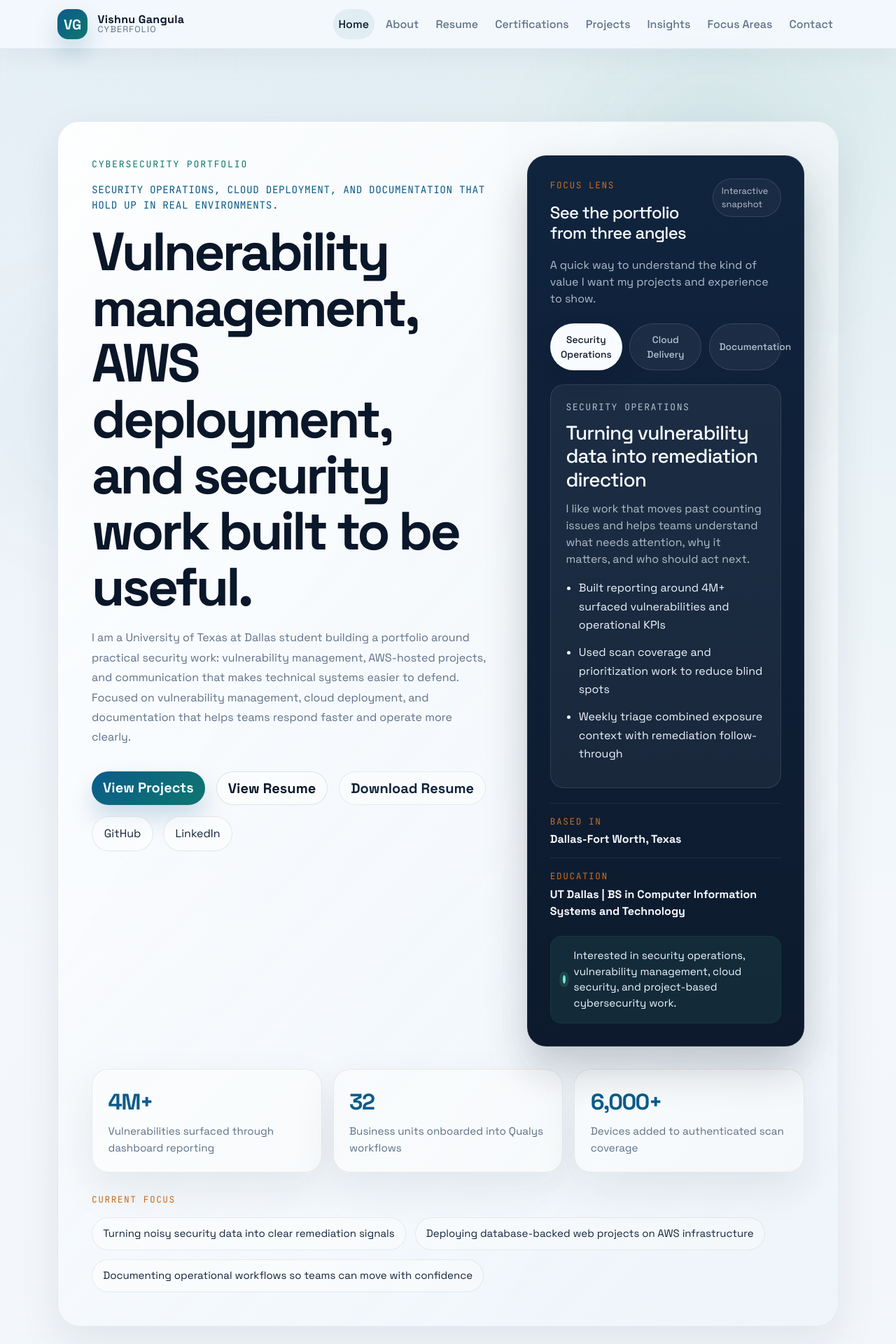
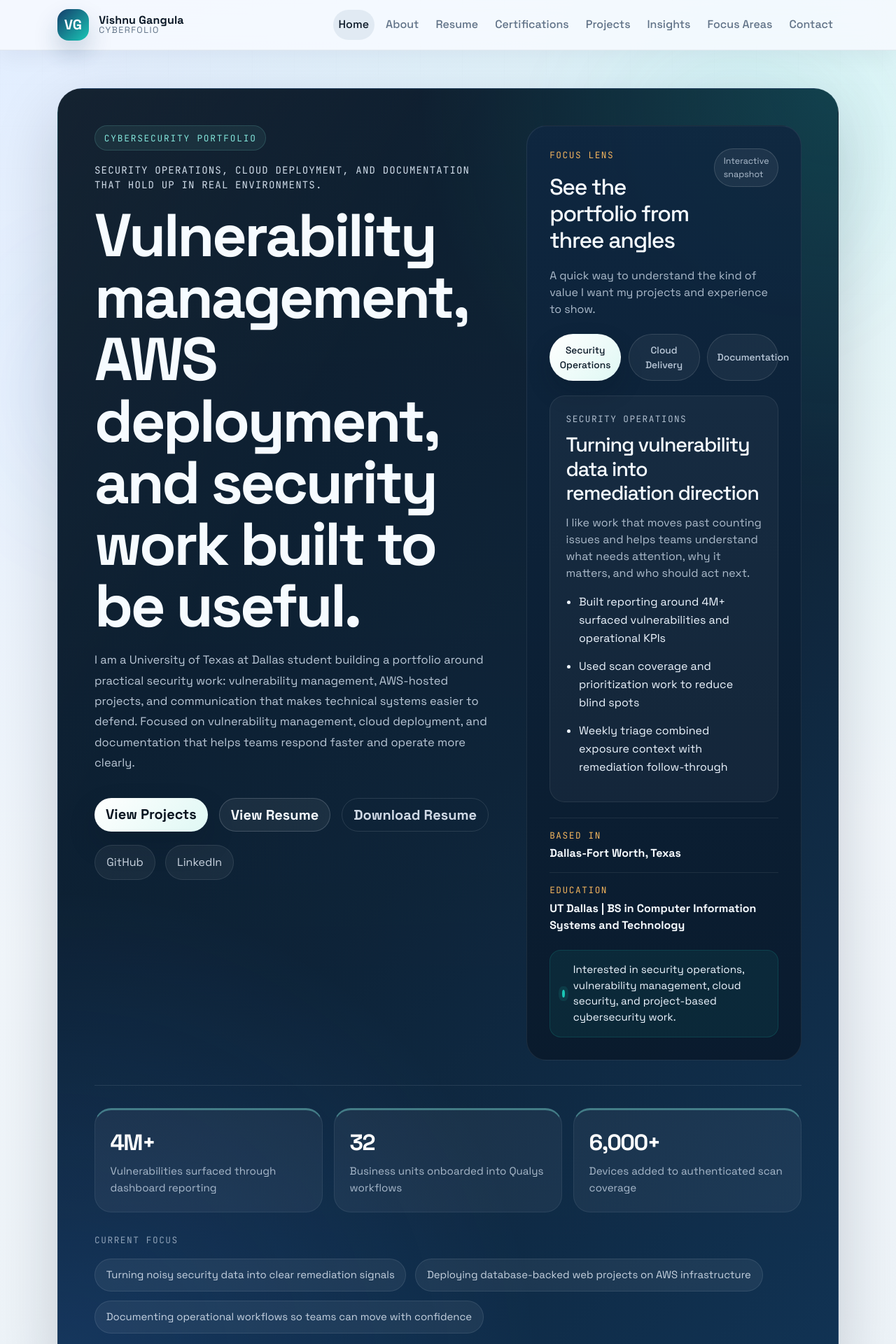
Before and after one commit to vishnu2222222/AWS-Class-Project, a Flask app: page / in a window 1280 px wide. Shown: the top 1920 px of the page at 70% size. Run offline with Flask 3, Linux system fonts and the light colour scheme.

Commit message:
Refine portfolio visuals and bust CSS cache

```diff
--- a/src/cyberfolio/static/css/style.css
+++ b/src/cyberfolio/static/css/style.css
@@ -1,20 +1,21 @@
 :root {
-  --bg: #f3f7fb;
-  --bg-alt: #e9f0f7;
-  --surface: rgba(255, 255, 255, 0.82);
-  --surface-strong: #ffffff;
-  --surface-muted: #f5f8fc;
-  --text: #12233a;
-  --text-strong: #0a1628;
-  --muted: #5f7187;
-  --accent: #0f766e;
-  --accent-strong: #0b5c8a;
-  --accent-soft: rgba(15, 118, 110, 0.12);
-  --signal: #c86d1e;
-  --border: rgba(18, 35, 58, 0.08);
-  --border-strong: rgba(15, 118, 110, 0.18);
-  --shadow: 0 24px 60px rgba(15, 23, 42, 0.08);
-  --shadow-hover: 0 28px 80px rgba(15, 23, 42, 0.12);
+  --bg: #edf3f8;
+  --bg-deep: #091828;
+  --bg-deep-alt: #0f2740;
+  --surface: #ffffff;
+  --surface-soft: rgba(255, 255, 255, 0.7);
+  --surface-muted: #f4f7fb;
+  --text: #14253b;
+  --text-strong: #091726;
+  --muted: #5f7186;
+  --accent: #1ac7b6;
+  --accent-strong: #3f8cff;
+  --accent-soft: rgba(26, 199, 182, 0.12);
+  --signal: #f0b35d;
+  --border: rgba(20, 37, 59, 0.08);
+  --border-strong: rgba(63, 140, 255, 0.2);
+  --shadow: 0 28px 60px rgba(9, 23, 38, 0.08);
+  --shadow-hover: 0 34px 80px rgba(9, 23, 38, 0.14);
 }
 
 * {
@@ -32,9 +33,9 @@ body {
   color: var(--text);
   font-family: "Space Grotesk", sans-serif;
   background:
-    radial-gradient(circle at top left, rgba(11, 92, 138, 0.08), transparent 32%),
-    radial-gradient(circle at top right, rgba(15, 118, 110, 0.1), transparent 30%),
-    linear-gradient(180deg, #f7fbff 0%, #f3f7fb 42%, #edf3f9 100%);
+    radial-gradient(circle at top left, rgba(63, 140, 255, 0.12), transparent 30%),
+    radial-gradient(circle at top right, rgba(26, 199, 182, 0.12), transparent 26%),
+    linear-gradient(180deg, #f8fbff 0%, #edf3f8 45%, #e8eef5 100%);
 }
 
 body::before {
@@ -42,10 +43,10 @@ body::before {
   inset: 0;
   z-index: -1;
   background-image:
-    linear-gradient(rgba(18, 35, 58, 0.04) 1px, transparent 1px),
-    linear-gradient(90deg, rgba(18, 35, 58, 0.04) 1px, transparent 1px);
-  background-size: 56px 56px;
-  mask-image: linear-gradient(180deg, rgba(0, 0, 0, 0.18), transparent 82%);
+    linear-gradient(rgba(20, 37, 59, 0.035) 1px, transparent 1px),
+    linear-gradient(90deg, rgba(20, 37, 59, 0.035) 1px, transparent 1px);
+  background-size: 60px 60px;
+  mask-image: linear-gradient(180deg, rgba(0, 0, 0, 0.2), transparent 80%);
   content: "";
 }
 
@@ -57,31 +58,31 @@ a {
   position: fixed;
   z-index: -1;
   border-radius: 50%;
-  filter: blur(100px);
-  opacity: 0.65;
+  filter: blur(110px);
+  opacity: 0.7;
 }
 
 .page-glow-one {
-  top: 5rem;
-  right: 8%;
+  top: 4rem;
+  right: 5%;
   width: 20rem;
   height: 20rem;
-  background: rgba(15, 118, 110, 0.12);
+  background: rgba(26, 199, 182, 0.15);
 }
 
 .page-glow-two {
-  left: 2%;
-  bottom: 10%;
-  width: 16rem;
-  height: 16rem;
-  background: rgba(11, 92, 138, 0.1);
+  left: 3%;
+  bottom: 12%;
+  width: 18rem;
+  height: 18rem;
+  background: rgba(63, 140, 255, 0.12);
 }
 
 .site-nav {
-  backdrop-filter: blur(20px);
-  background: rgba(247, 251, 255, 0.82);
-  border-bottom: 1px solid rgba(18, 35, 58, 0.08);
-  box-shadow: 0 14px 34px rgba(15, 23, 42, 0.04);
+  backdrop-filter: blur(18px);
+  background: rgba(248, 251, 255, 0.82);
+  border-bottom: 1px solid rgba(20, 37, 59, 0.08);
+  box-shadow: 0 10px 30px rgba(9, 23, 38, 0.05);
 }
 
 .brand-lockup {
@@ -94,55 +95,55 @@ a {
 .brand-mark {
   display: inline-grid;
   place-items: center;
-  width: 2.7rem;
-  height: 2.7rem;
-  border-radius: 0.95rem;
+  width: 2.8rem;
+  height: 2.8rem;
+  border-radius: 1rem;
   color: #f8fbff;
   font-weight: 700;
-  background: linear-gradient(135deg, var(--accent-strong), var(--accent));
-  box-shadow: 0 18px 35px rgba(11, 92, 138, 0.22);
+  background: linear-gradient(135deg, #143d6b 0%, #1ac7b6 100%);
+  box-shadow: 0 18px 34px rgba(20, 61, 107, 0.22);
 }
 
 .brand-text {
   display: flex;
   flex-direction: column;
-  line-height: 1.05;
+  line-height: 1.04;
 }
 
 .brand-text strong {
   color: var(--text-strong);
   font-size: 1rem;
-  letter-spacing: 0.02em;
+  letter-spacing: 0.01em;
 }
 
 .brand-text small {
   color: var(--muted);
   font-size: 0.78rem;
-  letter-spacing: 0.1em;
+  letter-spacing: 0.12em;
   text-transform: uppercase;
 }
 
 .navbar .nav-link {
-  padding: 0.6rem 0.95rem;
+  padding: 0.58rem 0.9rem;
   border-radius: 999px;
   color: var(--muted);
   font-weight: 500;
-  transition: background-color 0.2s ease, color 0.2s ease, transform 0.2s ease;
+  transition: color 0.2s ease, background-color 0.2s ease, transform 0.2s ease;
 }
 
 .navbar .nav-link.active,
 .navbar .nav-link:hover,
 .footer-admin-link:hover {
   color: var(--text-strong);
-  background: rgba(15, 118, 110, 0.08);
+  background: rgba(20, 61, 107, 0.08);
 }
 
 .navbar-toggler {
-  border-color: rgba(18, 35, 58, 0.12);
+  border-color: rgba(20, 37, 59, 0.12);
 }
 
 .site-shell {
-  padding-top: 6.1rem;
+  padding-top: 6.9rem;
 }
 
 .hero-section,
@@ -152,31 +153,35 @@ a {
 }
 
 .hero-section {
-  padding: 4.7rem 0 2.4rem;
+  padding: 1rem 0 3rem;
 }
 
 .page-header {
-  padding: 3.5rem 0 1.35rem;
+  padding: 2.8rem 0 1.2rem;
 }
 
 .content-section {
-  padding: 1.8rem 0 4.2rem;
+  padding: 1.5rem 0 4.3rem;
 }
 
 .section-muted {
   background:
-    linear-gradient(180deg, rgba(255, 255, 255, 0.3), rgba(233, 240, 247, 0.7)),
-    radial-gradient(circle at right top, rgba(15, 118, 110, 0.06), transparent 32%);
-  border-top: 1px solid rgba(18, 35, 58, 0.05);
-  border-bottom: 1px solid rgba(18, 35, 58, 0.05);
+    linear-gradient(180deg, rgba(255, 255, 255, 0.35), rgba(241, 246, 251, 0.92)),
+    radial-gradient(circle at top right, rgba(26, 199, 182, 0.08), transparent 34%);
+  border-top: 1px solid rgba(20, 37, 59, 0.05);
+  border-bottom: 1px solid rgba(20, 37, 59, 0.05);
+}
+
+.container {
+  position: relative;
 }
 
 .eyebrow {
   display: inline-block;
   margin-bottom: 1rem;
-  color: var(--accent);
+  color: #1f7f77;
   font-family: "JetBrains Mono", monospace;
-  font-size: 0.82rem;
+  font-size: 0.8rem;
   letter-spacing: 0.14em;
   text-transform: uppercase;
 }
@@ -187,30 +192,21 @@ a {
 .content-card h2,
 .content-card h3 {
   color: var(--text-strong);
-  line-height: 1.04;
+  line-height: 1.02;
+  letter-spacing: -0.04em;
 }
 
 .hero-title {
-  max-width: 11ch;
-  margin-bottom: 1.15rem;
+  max-width: 10.5ch;
+  margin-bottom: 1.2rem;
+  font-size: clamp(3rem, 7vw, 5.4rem);
   font-weight: 700;
-  font-size: clamp(3.2rem, 6vw, 5.6rem);
-  letter-spacing: -0.05em;
+  text-wrap: balance;
 }
 
 .page-header h1,
 .section-heading h2 {
-  letter-spacing: -0.04em;
-}
-
-.hero-lead-in {
-  max-width: 42rem;
-  margin-bottom: 1rem;
-  color: var(--accent-strong);
-  font-family: "JetBrains Mono", monospace;
-  font-size: 0.9rem;
-  letter-spacing: 0.04em;
-  text-transform: uppercase;
+  text-wrap: balance;
 }
 
 .hero-copy,
@@ -226,13 +222,14 @@ a {
 
 .hero-shell {
   position: relative;
-  padding: 3rem;
-  border: 1px solid rgba(18, 35, 58, 0.08);
-  border-radius: 2rem;
+  padding: 3.25rem;
+  border: 1px solid rgba(255, 255, 255, 0.08);
+  border-radius: 2.2rem;
   background:
-    linear-gradient(135deg, rgba(255, 255, 255, 0.9), rgba(248, 251, 255, 0.78)),
-    radial-gradient(circle at top right, rgba(15, 118, 110, 0.08), transparent 28%);
-  box-shadow: var(--shadow);
+    radial-gradient(circle at top right, rgba(26, 199, 182, 0.18), transparent 28%),
+    radial-gradient(circle at 0% 100%, rgba(63, 140, 255, 0.18), transparent 32%),
+    linear-gradient(135deg, #081726 0%, #0c2237 55%, #113354 100%);
+  box-shadow: 0 34px 90px rgba(9, 23, 38, 0.18);
   overflow: hidden;
 }
 
@@ -240,17 +237,46 @@ a {
   position: absolute;
   inset: 0;
   background:
-    radial-gradient(circle at 85% 16%, rgba(15, 118, 110, 0.08), transparent 18%),
-    linear-gradient(120deg, transparent 0%, rgba(11, 92, 138, 0.04) 100%);
+    linear-gradient(120deg, rgba(255, 255, 255, 0.03), transparent 30%),
+    linear-gradient(0deg, transparent 0%, rgba(255, 255, 255, 0.02) 100%);
   pointer-events: none;
   content: "";
+}
+
+.hero-shell .eyebrow {
+  margin-bottom: 1.1rem;
+  padding: 0.45rem 0.8rem;
+  border: 1px solid rgba(125, 227, 216, 0.16);
+  border-radius: 999px;
+  color: #7de3d8;
+  background: rgba(125, 227, 216, 0.08);
+}
+
+.hero-shell .hero-title {
+  color: #f6fbff;
+}
+
+.hero-lead-in {
+  max-width: 42rem;
+  margin-bottom: 1.1rem;
+  color: rgba(226, 238, 252, 0.9);
+  font-family: "JetBrains Mono", monospace;
+  font-size: 0.88rem;
+  letter-spacing: 0.08em;
+  text-transform: uppercase;
+}
+
+.hero-shell .hero-copy {
+  max-width: 39rem;
+  color: rgba(219, 231, 245, 0.84);
+  font-size: 1.03rem;
 }
 
 .hero-actions {
   display: flex;
   flex-wrap: wrap;
   gap: 1rem;
-  margin: 2.1rem 0 1rem;
+  margin: 2.2rem 0 1.2rem;
 }
 
 .btn {
@@ -261,48 +287,48 @@ a {
 
 .btn:hover,
 .btn:focus {
-  transform: translateY(-1px);
+  transform: translateY(-2px);
 }
 
 .btn-accent {
   border: none;
-  color: #f7fbff;
-  background: linear-gradient(135deg, var(--accent-strong), var(--accent));
-  box-shadow: 0 18px 34px rgba(11, 92, 138, 0.2);
+  color: #07121e;
+  background: linear-gradient(135deg, #ffffff 0%, #dff8f4 100%);
+  box-shadow: 0 18px 40px rgba(7, 18, 30, 0.18);
 }
 
 .btn-accent:hover,
 .btn-accent:focus {
-  color: #f7fbff;
-  background: linear-gradient(135deg, #0f6997, #11877d);
-  box-shadow: 0 22px 40px rgba(11, 92, 138, 0.24);
+  color: #07121e;
+  background: linear-gradient(135deg, #ffffff 0%, #c9f5ee 100%);
+  box-shadow: 0 22px 46px rgba(7, 18, 30, 0.24);
 }
 
 .btn-outline-light {
-  border-color: rgba(18, 35, 58, 0.12);
-  color: var(--text-strong);
-  background: rgba(255, 255, 255, 0.76);
+  border-color: rgba(236, 244, 255, 0.18);
+  color: #f6fbff;
+  background: rgba(255, 255, 255, 0.06);
 }
 
 .btn-outline-light:hover,
 .btn-outline-light:focus {
-  border-color: rgba(11, 92, 138, 0.2);
-  color: var(--text-strong);
-  background: rgba(255, 255, 255, 0.98);
-  box-shadow: 0 12px 28px rgba(15, 23, 42, 0.08);
+  border-color: rgba(255, 255, 255, 0.28);
+  color: #f6fbff;
+  background: rgba(255, 255, 255, 0.12);
+  box-shadow: 0 12px 28px rgba(7, 18, 30, 0.14);
 }
 
 .btn-ghost {
-  border: 1px solid rgba(18, 35, 58, 0.08);
-  color: var(--text);
-  background: rgba(255, 255, 255, 0.58);
+  border: 1px solid rgba(236, 244, 255, 0.12);
+  color: rgba(236, 244, 255, 0.88);
+  background: transparent;
 }
 
 .btn-ghost:hover,
 .btn-ghost:focus {
-  color: var(--text-strong);
-  background: rgba(255, 255, 255, 0.92);
-  border-color: rgba(11, 92, 138, 0.16);
+  border-color: rgba(236, 244, 255, 0.22);
+  color: #f6fbff;
+  background: rgba(255, 255, 255, 0.08);
 }
 
 .social-strip {
@@ -315,31 +341,31 @@ a {
 .social-link {
   display: inline-flex;
   align-items: center;
-  padding: 0.78rem 1.05rem;
-  border: 1px solid rgba(18, 35, 58, 0.1);
+  padding: 0.76rem 1.02rem;
+  border: 1px solid rgba(236, 244, 255, 0.1);
   border-radius: 999px;
-  background: rgba(255, 255, 255, 0.64);
-  color: var(--text);
+  background: rgba(255, 255, 255, 0.05);
+  color: rgba(236, 244, 255, 0.84);
   text-decoration: none;
-  transition: transform 0.2s ease, border-color 0.2s ease, color 0.2s ease, box-shadow 0.2s ease;
+  transition: transform 0.2s ease, border-color 0.2s ease, background-color 0.2s ease, color 0.2s ease;
 }
 
 .social-link:hover {
   transform: translateY(-2px);
-  border-color: rgba(11, 92, 138, 0.18);
-  color: var(--accent-strong);
-  box-shadow: 0 14px 28px rgba(15, 23, 42, 0.08);
+  border-color: rgba(125, 227, 216, 0.24);
+  background: rgba(255, 255, 255, 0.08);
+  color: #ffffff;
 }
 
 .hero-panel {
   position: relative;
   padding: 2rem;
   border: 1px solid rgba(255, 255, 255, 0.08);
-  border-radius: 1.7rem;
+  border-radius: 1.8rem;
   background:
-    linear-gradient(180deg, #10243e 0%, #0d1a2d 100%),
-    radial-gradient(circle at top right, rgba(102, 239, 194, 0.12), transparent 30%);
-  box-shadow: 0 30px 60px rgba(8, 17, 31, 0.22);
+    linear-gradient(180deg, rgba(15, 39, 64, 0.96), rgba(10, 27, 45, 0.96)),
+    radial-gradient(circle at top right, rgba(125, 227, 216, 0.14), transparent 30%);
+  box-shadow: inset 0 1px 0 rgba(255, 255, 255, 0.03);
 }
 
 .hero-panel-top {
@@ -363,32 +389,33 @@ a {
 
 .panel-title {
   margin: 0;
-  color: #f7fbff;
-  font-size: 1.5rem;
-  letter-spacing: -0.03em;
+  color: #f6fbff;
+  font-size: 2rem;
+  letter-spacing: -0.04em;
+  text-wrap: balance;
 }
 
 .panel-chip {
   display: inline-flex;
   align-items: center;
-  padding: 0.45rem 0.75rem;
-  border: 1px solid rgba(255, 255, 255, 0.12);
+  padding: 0.48rem 0.78rem;
+  border: 1px solid rgba(255, 255, 255, 0.14);
   border-radius: 999px;
-  color: rgba(247, 251, 255, 0.72);
-  font-size: 0.8rem;
-  background: rgba(255, 255, 255, 0.04);
+  color: rgba(226, 238, 252, 0.75);
+  font-size: 0.78rem;
+  background: rgba(255, 255, 255, 0.06);
 }
 
 .panel-copy {
   margin: 1.2rem 0 1.45rem;
-  color: rgba(226, 236, 246, 0.76);
+  color: rgba(216, 229, 244, 0.78);
 }
 
 .focus-switch {
   display: grid;
   grid-template-columns: repeat(3, minmax(0, 1fr));
   gap: 0.65rem;
-  margin-bottom: 1.25rem;
+  margin-bottom: 1.3rem;
 }
 
 .focus-switch button {
@@ -396,7 +423,7 @@ a {
   padding: 0.75rem 0.85rem;
   border: 1px solid rgba(255, 255, 255, 0.12);
   border-radius: 999px;
-  color: rgba(226, 236, 246, 0.78);
+  color: rgba(226, 238, 252, 0.82);
   font-size: 0.86rem;
   font-weight: 500;
   background: rgba(255, 255, 255, 0.05);
@@ -407,40 +434,42 @@ a {
 .focus-switch button:focus {
   transform: translateY(-1px);
   border-color: rgba(255, 255, 255, 0.2);
-  color: #f7fbff;
+  color: #ffffff;
 }
 
 .focus-switch button.is-active {
   border-color: transparent;
-  color: var(--text-strong);
-  background: #f8fbff;
-  box-shadow: 0 18px 32px rgba(6, 15, 26, 0.18);
+  color: #081726;
+  background: linear-gradient(135deg, #ffffff 0%, #dff8f4 100%);
+  box-shadow: 0 16px 34px rgba(7, 18, 30, 0.2);
 }
 
 .focus-spotlight {
-  padding: 1.35rem;
-  border: 1px solid rgba(255, 255, 255, 0.1);
-  border-radius: 1.25rem;
-  background: rgba(255, 255, 255, 0.05);
+  padding: 1.4rem;
+  border: 1px solid rgba(255, 255, 255, 0.08);
+  border-radius: 1.35rem;
+  background: rgba(255, 255, 255, 0.04);
 }
 
 .focus-spotlight-label {
   margin-bottom: 0.65rem;
-  color: #88e7d2;
+  color: #7de3d8;
   font-family: "JetBrains Mono", monospace;
-  font-size: 0.82rem;
+  font-size: 0.8rem;
   letter-spacing: 0.11em;
   text-transform: uppercase;
 }
 
 .focus-spotlight h3 {
   margin-bottom: 0.8rem;
-  color: #f7fbff;
-  letter-spacing: -0.03em;
+  color: #f6fbff;
+  font-size: 1.8rem;
+  letter-spacing: -0.04em;
+  text-wrap: balance;
 }
 
 .focus-spotlight p {
-  color: rgba(226, 236, 246, 0.76);
+  color: rgba(216, 229, 244, 0.78);
 }
 
 .signal-list,
@@ -457,25 +486,25 @@ a {
 
 .focus-list {
   margin-top: 1rem;
-  color: #edf5ff;
+  color: #eef6ff;
 }
 
 .hero-panel-details {
   display: grid;
   gap: 0.9rem;
-  margin-top: 1.3rem;
+  margin-top: 1.35rem;
 }
 
 .profile-note {
   display: flex;
   flex-direction: column;
-  gap: 0.25rem;
-  padding-top: 1rem;
+  gap: 0.28rem;
+  padding-top: 0.95rem;
   border-top: 1px solid rgba(255, 255, 255, 0.08);
 }
 
 .profile-note strong {
-  color: #f7fbff;
+  color: #f6fbff;
 }
 
 .status-strip {
@@ -484,57 +513,63 @@ a {
   gap: 0.75rem;
   margin-top: 1.45rem;
   padding: 1rem 1.05rem;
-  border: 1px solid rgba(15, 118, 110, 0.16);
+  border: 1px solid rgba(26, 199, 182, 0.16);
   border-radius: 1rem;
-  background: rgba(102, 239, 194, 0.08);
+  background: rgba(26, 199, 182, 0.08);
   color: #eef6ff;
   font-size: 0.95rem;
 }
 
 .status-dot {
-  width: 0.75rem;
-  height: 0.75rem;
+  width: 0.72rem;
+  height: 0.72rem;
   border-radius: 50%;
-  background: #72f0d0;
-  box-shadow: 0 0 0 0.3rem rgba(114, 240, 208, 0.12);
+  background: var(--accent);
+  box-shadow: 0 0 0 0.32rem rgba(26, 199, 182, 0.12);
 }
 
 .hero-metrics {
   display: grid;
   grid-template-columns: repeat(auto-fit, minmax(180px, 1fr));
   gap: 1rem;
-  margin-top: 2rem;
+  margin-top: 2.2rem;
+  padding-top: 2rem;
+  border-top: 1px solid rgba(236, 244, 255, 0.1);
 }
 
 .metric-card,
 .content-card {
-  border: 1px solid var(--border);
   border-radius: 1.5rem;
-  box-shadow: var(--shadow);
 }
 
 .metric-card {
-  padding: 1.4rem;
-  background: rgba(255, 255, 255, 0.72);
+  padding: 1.35rem;
+  border: 1px solid rgba(236, 244, 255, 0.08);
+  border-top: 3px solid rgba(125, 227, 216, 0.42);
+  background: rgba(255, 255, 255, 0.05);
 }
 
 .metric-value {
   display: block;
   margin-bottom: 0.35rem;
-  color: var(--accent-strong);
+  color: #ffffff;
   font-size: 2rem;
   font-weight: 700;
   letter-spacing: -0.05em;
 }
 
 .metric-label {
-  color: var(--muted);
+  color: rgba(216, 229, 244, 0.75);
   font-size: 0.95rem;
   line-height: 1.55;
 }
 
 .hero-context {
-  margin-top: 1.8rem;
+  margin-top: 1.9rem;
+}
+
+.hero-shell .hero-context-label {
+  color: rgba(216, 229, 244, 0.62);
 }
 
 .hero-context-items {
@@ -547,17 +582,22 @@ a {
 .context-pill {
   display: inline-flex;
   align-items: center;
-  padding: 0.7rem 0.95rem;
-  border: 1px solid rgba(18, 35, 58, 0.08);
+  padding: 0.72rem 0.98rem;
+  border: 1px solid rgba(236, 244, 255, 0.1);
   border-radius: 999px;
-  background: rgba(255, 255, 255, 0.64);
-  color: var(--text);
-  font-size: 0.94rem;
+  background: rgba(255, 255, 255, 0.06);
+  color: rgba(236, 244, 255, 0.82);
+  font-size: 0.93rem;
 }
 
 .section-heading {
-  max-width: 42rem;
+  max-width: 44rem;
   margin-bottom: 2rem;
+}
+
+.section-heading h2 {
+  margin-bottom: 0.75rem;
+  font-size: clamp(2rem, 4vw, 3.2rem);
 }
 
 .section-block-title {
--- a/src/cyberfolio/templates/base.html
+++ b/src/cyberfolio/templates/base.html
@@ -9,7 +9,7 @@
     <link rel="preconnect" href="https://fonts.gstatic.com" crossorigin>
     <link href="https://fonts.googleapis.com/css2?family=Space+Grotesk:wght@400;500;700&family=JetBrains+Mono:wght@400;600&display=swap" rel="stylesheet">
     <link href="https://cdn.jsdelivr.net/npm/bootstrap@5.3.3/dist/css/bootstrap.min.css" rel="stylesheet" integrity="sha384-QWTKZyjpPEjISv5WaRU9OFeRpok6YctnYmDr5pNlyT2bRjXh0JMhjY6hW+ALEwIH" crossorigin="anonymous">
-    <link rel="stylesheet" href="{{ url_for('static', filename='css/style.css') }}">
+    <link rel="stylesheet" href="{{ asset_url('css/style.css') }}">
   </head>
   <body>
     <div class="page-glow page-glow-one"></div>
--- a/src/cyberfolio/templates/home.html
+++ b/src/cyberfolio/templates/home.html
@@ -16,7 +16,7 @@
           <div class="hero-actions">
             <a class="btn btn-accent btn-lg" href="{{ url_for('projects') }}">View Projects</a>
             <a class="btn btn-outline-light btn-lg" href="{{ url_for('resume') }}">View Resume</a>
-            <a class="btn btn-ghost btn-lg" href="{{ url_for('static', filename=resume_download_filename) }}" target="_blank" rel="noreferrer">Download Resume</a>
+            <a class="btn btn-ghost btn-lg" href="{{ asset_url(resume_download_filename) }}" target="_blank" rel="noreferrer">Download Resume</a>
           </div>
           <div class="social-strip">
             {% for link in social_links %}
--- a/src/cyberfolio/templates/resume.html
+++ b/src/cyberfolio/templates/resume.html
@@ -10,7 +10,7 @@
       <h1>Selected experience, skills, and career direction</h1>
       <p>This public version focuses on the experience and skills I want to highlight while keeping phone and email off the site.</p>
     </div>
-    <a class="btn btn-accent" href="{{ url_for('static', filename=resume_download_filename) }}" target="_blank" rel="noreferrer">Download Resume</a>
+    <a class="btn btn-accent" href="{{ asset_url(resume_download_filename) }}" target="_blank" rel="noreferrer">Download Resume</a>
   </div>
 </section>
 
```
Also changed, not shown: other parts of src/cyberfolio/static/css/style.css (+66 -54 lines), src/cyberfolio/__init__.py (+11 -0 lines).
